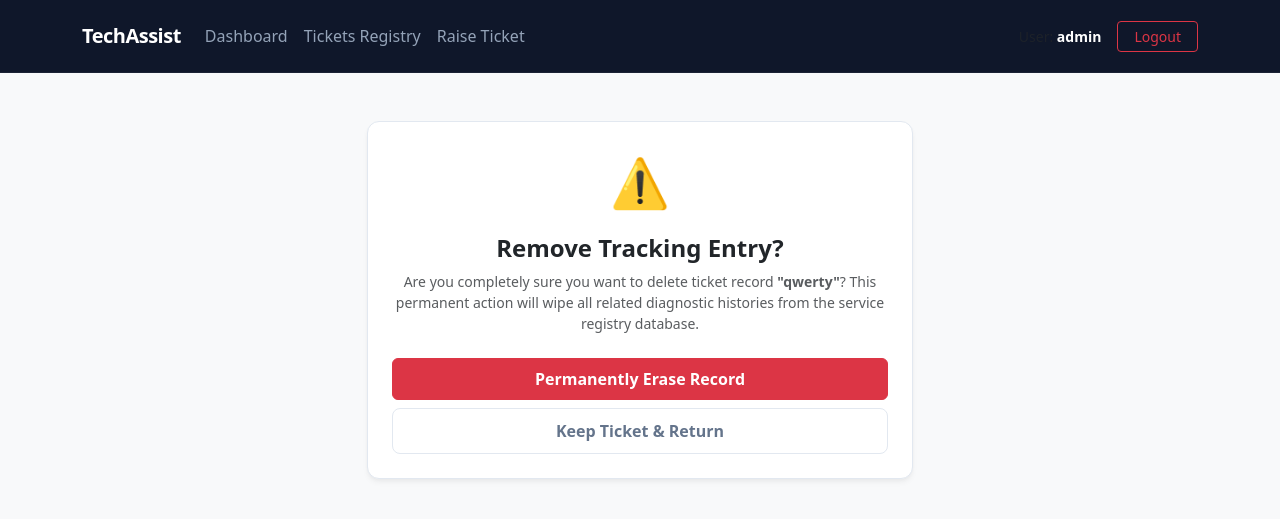
After one commit to Deversor/TechAssist, a Django app: page /tickets/1/delete/ in a window 1280 px wide. The commit adds this page. Shown: the top 519 px of the page. Run offline with Django 5.2, Linux system fonts and the light colour scheme; a user stored in the database is signed in; data comes from the database, SQL or seed files in the repository; both versions use the stored data as it was after the commit; some libraries are stand-ins or nearby versions.

Commit message:
add to crud

```diff
--- /dev/null
+++ b/projectsite/templates/tickets/ticket_confirm_delete.html
@@ -0,0 +1,27 @@
+{% extends 'base.html' %}
+
+{% block title %}Delete Confirmation | TechAssist{% endblock %}
+
+{% block content %}
+<div class="row justify-content-center my-5">
+    <div class="col-md-6">
+        <div class="card shadow-sm border-0">
+            <div class="card-body p-4 text-center">
+                <div class="text-danger mb-3" style="font-size: 3rem;">⚠️</div>
+                <h4 class="fw-bold text-dark mb-2">Remove Tracking Entry?</h4>
+                <p class="text-muted small mb-4">
+                    Are you completely sure you want to delete ticket record <strong>"{{ object.title }}"</strong>? This permanent action will wipe all related diagnostic histories from the service registry database.
+                </p>
+
+                <form method="post">
+                    {% csrf_token %}
+                    <div class="d-grid gap-2">
+                        <button type="submit" class="btn btn-danger py-2 fw-bold">Permanently Erase Record</button>
+                        <a href="{% url 'ticket-list' %}" class="btn btn-outline-secondary py-2">Keep Ticket & Return</a>
+                    </div>
+                </form>
+            </div>
+        </div>
+    </div>
+</div>
+{% endblock %}
--- a/projectsite/tickets/urls.py
+++ b/projectsite/tickets/urls.py
@@ -1,10 +1,15 @@
-# tickets/urls.py
-
 from django.urls import path
-from .views import HomePageView, TicketListView, TicketCreateView
-
+from .views import (
+    HomePageView,
+    TicketListView,
+    TicketCreateView,
+    TicketUpdateView,
+    TicketDeleteView
+)
 urlpatterns = [
     path('', HomePageView.as_view(), name='home'),
     path('tickets/', TicketListView.as_view(), name='ticket-list'),
-    path('tickets/create/', TicketCreateView.as_view(), name='ticket-create'),
+    path('tickets/raise/', TicketCreateView.as_view(), name='ticket-create'),
+    path('tickets/<int:pk>/edit/', TicketUpdateView.as_view(), name='ticket-update'),
+    path('tickets/<int:pk>/delete/', TicketDeleteView.as_view(), name='ticket-delete'),
 ]
--- a/projectsite/tickets/views.py
+++ b/projectsite/tickets/views.py
@@ -81,3 +81,17 @@ class TicketCreateView(LoginRequiredMixin, CreateView):
         # Alerts frontend if request stems from a scanned QR configuration
         context['is_qr'] = 'building' in self.request.GET or 'room' in self.request.GET
         return context
+
+
+class TicketUpdateView(LoginRequiredMixin, UpdateView):
+    model = Ticket
+    # Technicians and admins can edit extra control parameters like status and assignment tracking
+    fields = ['title', 'category', 'description', 'building', 'room_number', 'priority', 'status', 'assigned_to']
+    template_name = 'tickets/ticket_form.html'
+    success_url = reverse_lazy('ticket-list')
+
+
+class TicketDeleteView(LoginRequiredMixin, DeleteView):
+    model = Ticket
+    template_name = 'tickets/ticket_confirm_delete.html'
+    success_url = reverse_lazy('ticket-list')
```
Also changed, not shown: projectsite/templates/tickets/ticket_list.html (+16 -4 lines), projectsite/db.sqlite3.
